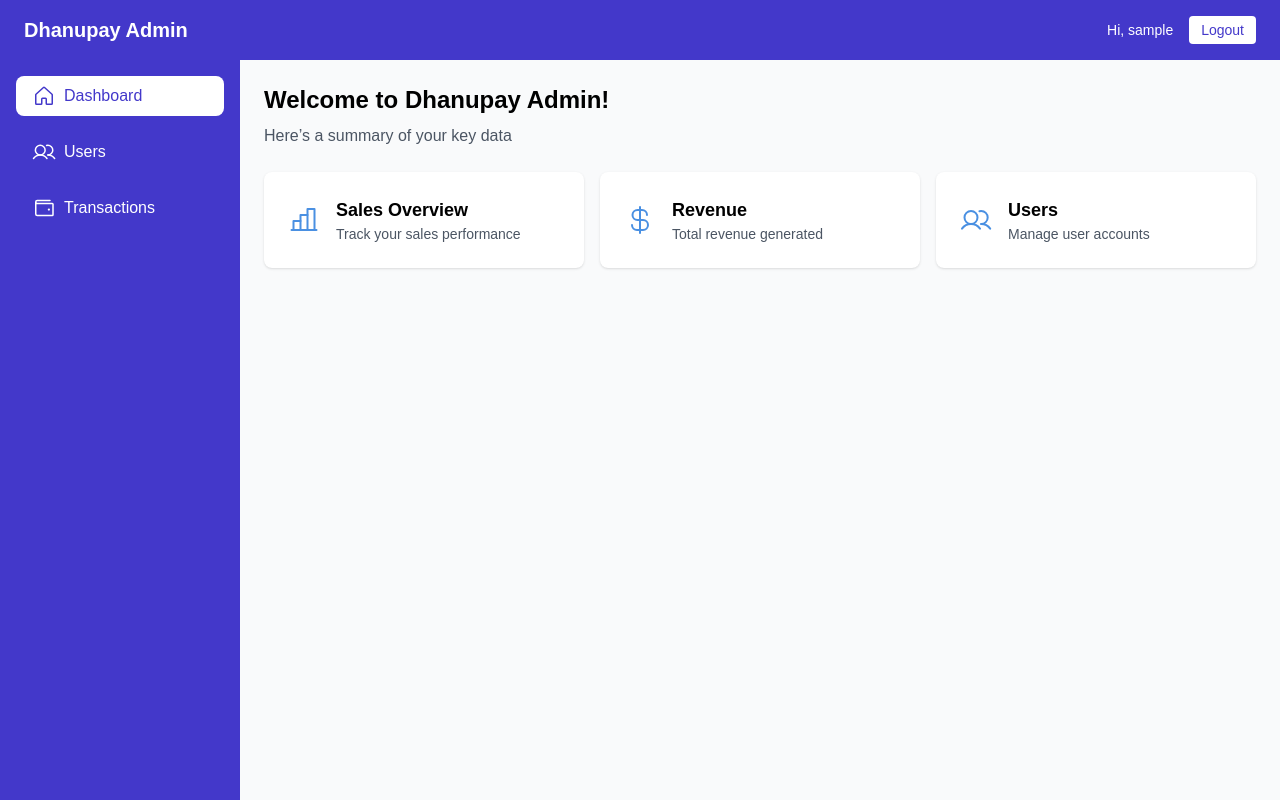
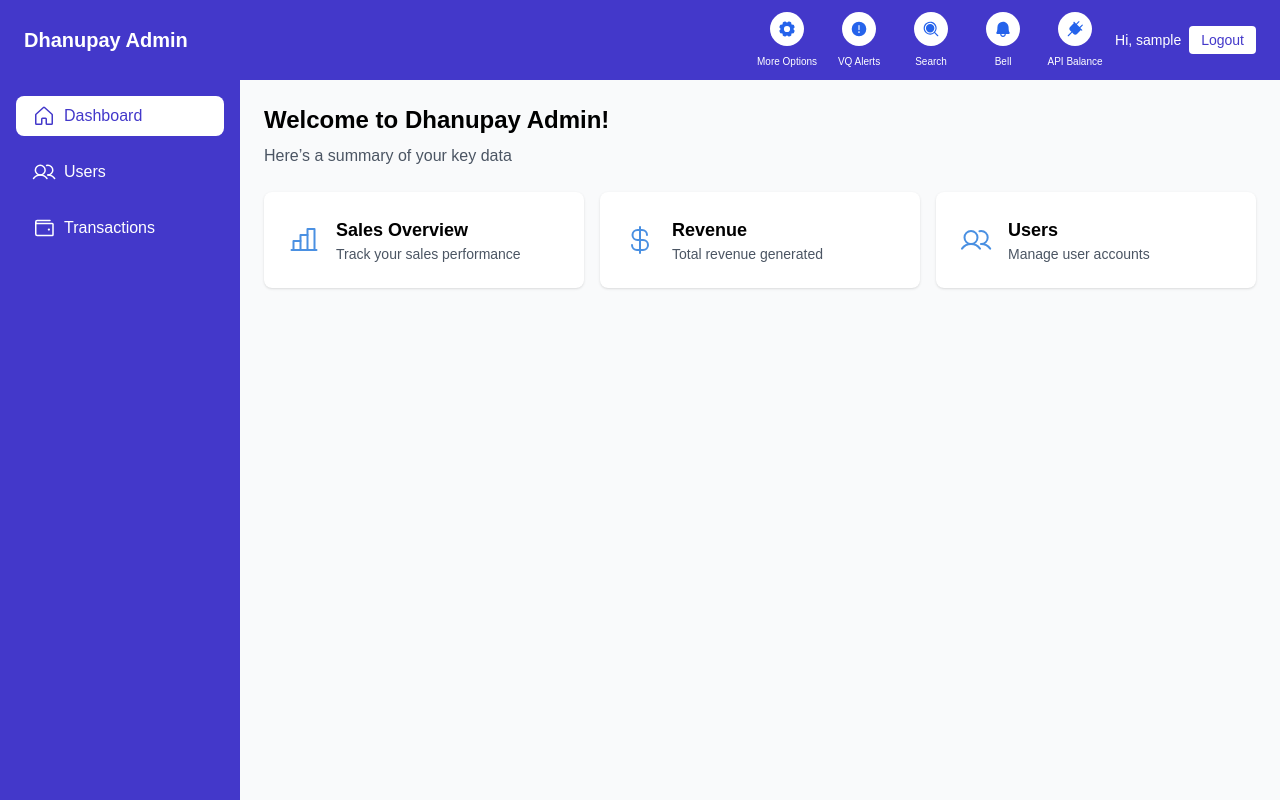
Before and after one commit to Ogpavan/DhanupayAdmin, a React (Vite) app: page / in a window 1280 px wide. Built offline with nearby package versions, Linux system fonts and the light colour scheme; sample sign-in values are in the browser's storage.

Commit message:
adding icons in nabvar

```diff
--- a/src/components/Navbar.jsx
+++ b/src/components/Navbar.jsx
@@ -1,17 +1,124 @@
+import Swal from "sweetalert2";
+import React, { useState, useEffect } from "react";
+import {
+  Gear,
+  Bell,
+  MagnifyingGlass,
+  WarningCircle,
+  Plug // Replacing Wifi with Plug icon
+} from "phosphor-react";
+
 // Navbar.jsx
 export default function Navbar() {
   const user = JSON.parse(localStorage.getItem("user"));
+  const [data, setData] = useState([]);
 
-  const handleLogout = () => {
+
+
+  // Fetch data from JSON (or later from API)
+  useEffect(() => {
+    const fetchData = async () => {
+      // For demo purposes, you can load the JSON directly
+      const jsonData = [
+        {
+          icon: "settings",
+          label: "More Options",
+          action: "moreOptionsAction",
+        },
+        {
+          icon: "warning",
+          label: "VQ Alerts",
+          action: "vqAlertsAction",
+        },
+        {
+          icon: "search",
+          label: "Search",
+          action: "searchAction",
+        },
+        {
+          icon: "bell",
+          label: "Bell",
+          action: "bellAction",
+        },
+        {
+          icon: "api",
+          label: "API Balance",
+          action: "apiDashboardAction",
+        },
+      ];
+      setData(jsonData);
+    };
+    fetchData();
+  }, []);
+
+  const getIcon = (iconName) => {
+    switch (iconName) {
+      case "settings":
+        return <Gear size={18} weight="fill" />;
+      case "warning":
+        return <WarningCircle size={18} weight="fill" />;
+      case "search":
+        return <MagnifyingGlass size={18} weight="fill" />;
+      case "bell":
+        return <Bell size={18} weight="fill" />;
+      case "api":
+        return <Plug size={18} weight="fill" />;
+      default:
+        return null;
+    }
+  };
+  const handleLogout = async () => {
+    // Clear localStorage before the confirmation
     localStorage.clear();
-    window.location.href = "/login";
+
+    // Show the confirmation dialog
+    const result = await Swal.fire({
+      title: "Are you sure?",
+      text: "You want to logout?",
+      icon: "warning",
+      showCancelButton: true,
+      confirmButtonColor: "#3085d6",
+      cancelButtonColor: "#d33",
+      confirmButtonText: "Yes, Logout!"
+    });
+
+    // If the user confirms, proceed with logout and redirection
+    if (result.isConfirmed) {
+      await Swal.fire({
+        title: "Successful",
+        text: "Logged out successfully",
+        icon: "success"
+      });
+
+      // Redirect to the login page
+      window.location.href = "/login";
+    } else {
+      // If the user cancels, just return and do nothing
+      return;
+    }
   };
 
+
   return (
-    <nav className="bg-indigo-700 text-white px-6 py-4 flex items-center justify-between shadow">
+    <nav className="bg-indigo-700 text-white px-6 py-0 flex items-center justify-between shadow">
       <h1 className="text-xl font-semibold">Dhanupay Admin</h1>
-      <div className="flex items-center gap-4">
-        <span className="text-sm">Hi, {user?.username || "Admin"}</span>
+      <div className="flex items-center gap-2">
+
+        {data.map((item, index) => (
+          <div
+            key={index}
+            className="flex flex-col items-center justify-start text-center text-white cursor-pointer pt-3 w-16 h-20 hover:text-blue-300"
+            onClick={() => alert(item.action)} // Placeholder for the action
+          >
+            <div className="bg-white text-blue-600 rounded-full p-2 ">
+              {getIcon(item.icon)}
+            </div>
+            <span className="text-[10px] mt-2 ">{item.label}</span>
+          </div>
+        ))}
+
+
+<span className="text-sm">Hi, {user?.username || "Admin"}</span>
         <button
           onClick={handleLogout}
           className="text-sm bg-white text-indigo-700 px-3 py-1 rounded hover:bg-gray-200"
```
